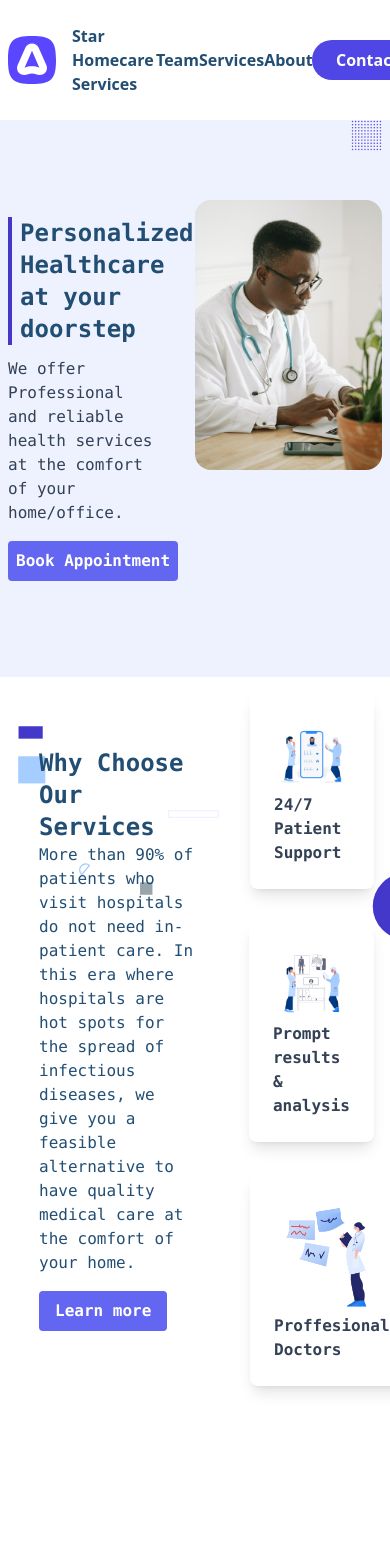
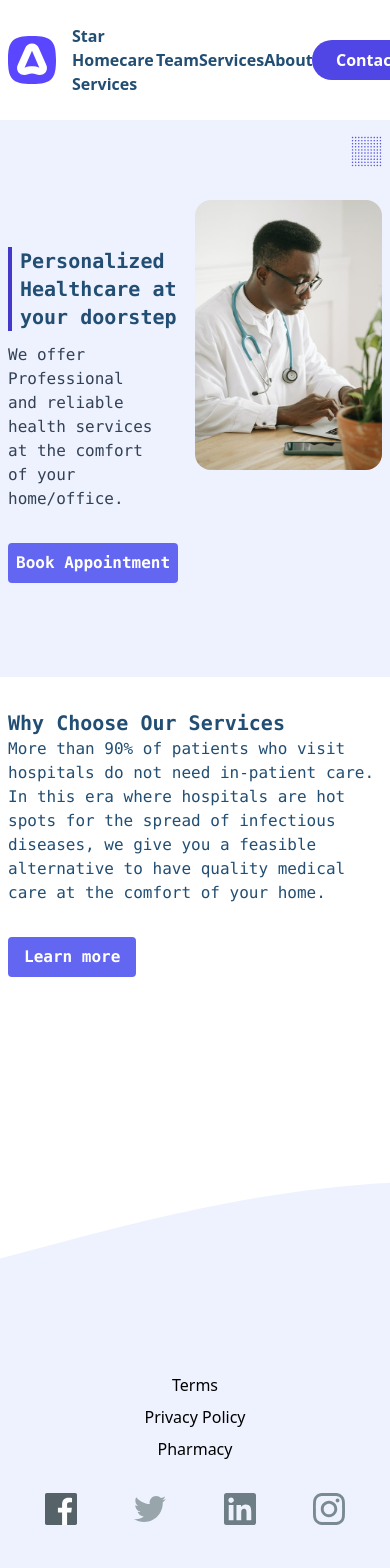
Before and after one commit to jbuyu/realdoc, a Next.js app: page / in a window 390 px wide. Shown: the top 1568 px of the page. Built offline with nearby package versions, Linux system fonts and the light colour scheme.

Commit message:
misc padding changes

```diff
--- a/components/Choice.js
+++ b/components/Choice.js
@@ -2,19 +2,19 @@ import Link from 'next/link'
 import React from 'react'
 
 const Choice = () => (
-  <div className="mx-auto max-w-9xl bg-[url('/bgpattern1.svg')] bg-cover bg-no-repeat">
+  <div className="mx-auto max-w-9xl md:bg-[url('/bgpattern1.svg')] bg-cover bg-no-repeat pt-8 md:pt-0">
     <div className="bg-[url('/lightblob.svg ')]bg-center flex items-center justify-between ">
-      <div className="relative flex w-3/5 flex-col items-center justify-center">
-        <div className="w-2/3 text-2xl font-extrabold text-[#224E73]">
+      <div className="relative flex md:w-3/5 flex-col md:items-center md:justify-center pl-2 md:pd-0">
+        <div className="md:w-2/3 text-xl md:text-2xl font-extrabold text-[#224E73]">
           Why Choose Our Services
         </div>
-        <div className="w-2/3  text-[#224E73] ">
+        <div className="md:w-2/3  text-[#224E73] ">
           More than 90% of patients who visit hospitals do not need in-patient
           care. In this era where hospitals are hot spots for the spread of
           infectious diseases, we give you a feasible alternative to have
           quality medical care at the comfort of your home.
         </div>
-        <div className="w-2/3 pt-4">
+        <div className="w-2/3 pt-8 md:pt-4">
           <button className="hover:-translate-1 inline-flex rounded bg-indigo-500 py-2 px-4 font-bold text-white transition ease-in-out hover:scale-110 hover:bg-indigo-700">
             <Link href="/Services">
               <span>Learn more</span>
@@ -22,7 +22,7 @@ const Choice = () => (
           </button>
         </div>
       </div>
-      <div className="flex w-2/5 flex-col  items-center justify-center">
+      <div className="hidden md:flex w-2/5 flex-col items-center justify-center">
         <div className="flex w-full p-4">
           <div className=" flex-start flex ">
             <div className="block max-w-sm cursor-pointer rounded-lg bg-white p-6 shadow-lg transition ease-in-out hover:scale-110">
--- a/components/Hero.js
+++ b/components/Hero.js
@@ -3,11 +3,11 @@ import Image from 'next/image'
 import Link from 'next/link'
 const Hero = () => (
   <div className="h-128">
-    <div className="mx-auto flex justify-between px-2 md:max-w-7xl md:px-0">
+    <div className="mx-auto flex justify-between pt-4 md:-0 px-2 md:max-w-7xl md:px-0">
       <div className="flex h-128 flex-1 flex-col justify-center ">
         <div className="flex-start flex w-full space-x-2 border-l-4 border-solid border-indigo-700  ">
           <span></span>
-          <div className="text-2xl font-extrabold text-[#224E73]">
+          <div className=" text-xl md:text-2xl font-extrabold text-[#224E73]">
             Personalized Healthcare at your doorstep
           </div>
         </div>
@@ -17,7 +17,7 @@ const Hero = () => (
             your home/office.
           </div>
         </div>
-        <div className="pt-4">
+        <div className="pt-8 md:pt-4">
           <button className="hover:-translate-1 inline-flex rounded bg-indigo-500 py-2 px-2 font-bold text-white transition ease-in-out hover:scale-110 hover:bg-indigo-700 md:px-4">
             <Link href="/Form">
               <span>Book Appointment</span>
@@ -31,7 +31,7 @@ const Hero = () => (
           alt="dots_svg"
           className="absolute top-0 right-0 flex w-1/6"
         />
-        <div className=" absolute top-20 md:top-10 right-0 md:right-10">
+        <div className=" absolute top-16 md:top-10 right-0 md:right-10">
           <Image
             // loader={myLoader}
             src="/doc3.jpeg"
```
